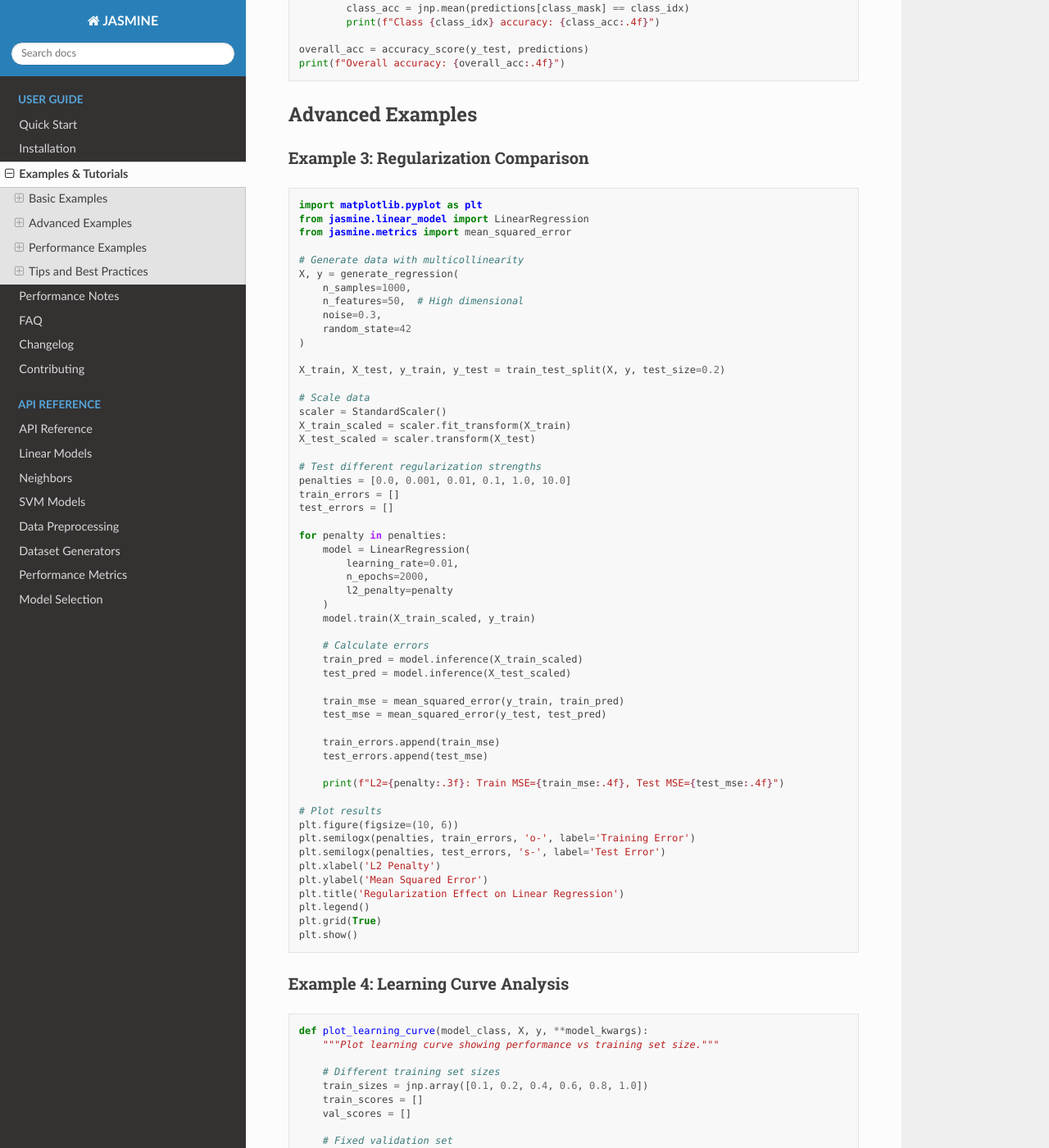
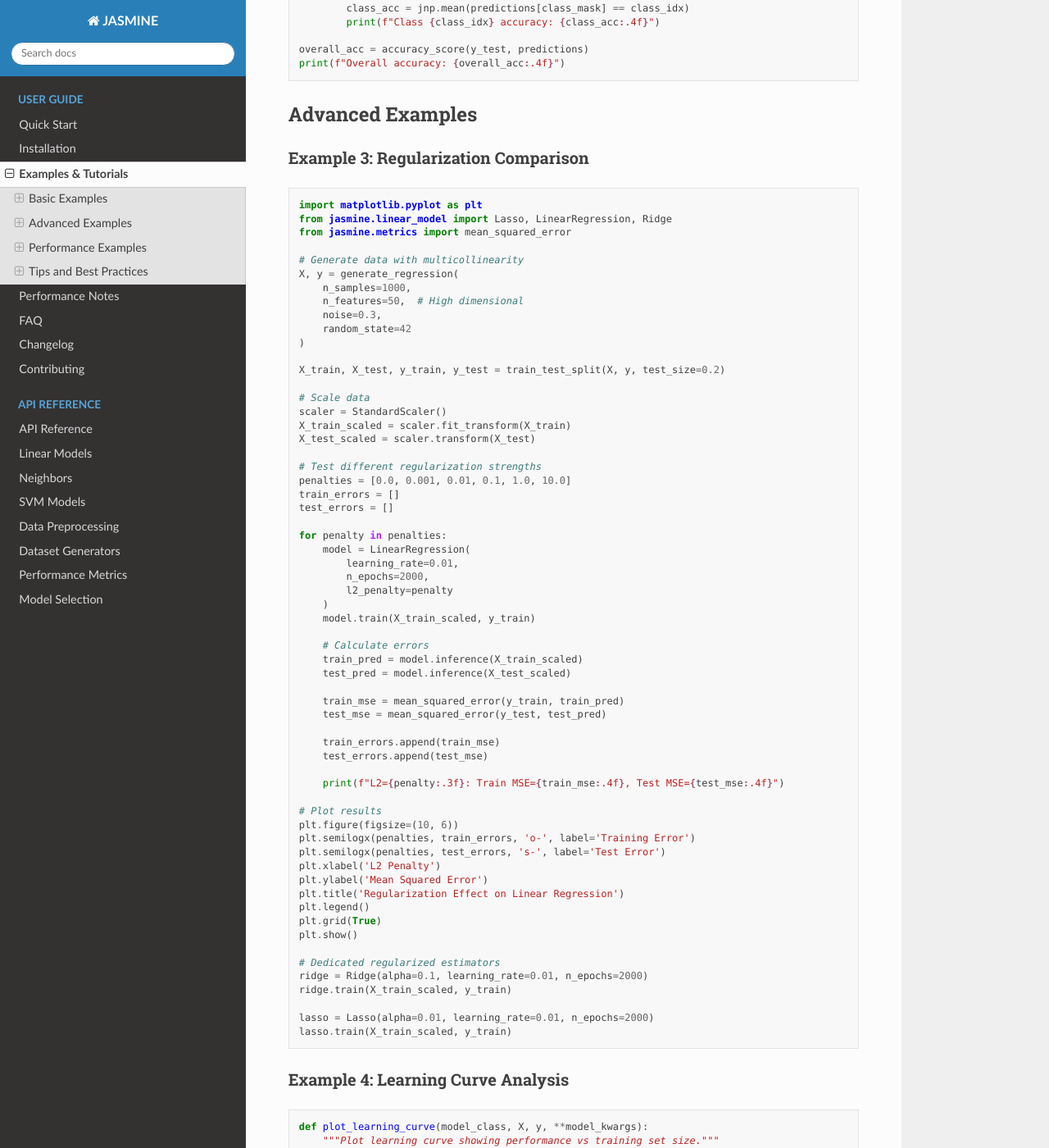
Before and after one commit to jaseempaloth/JASMINE, a Sphinx documentation site: the page built from docs/examples.rst, in a window 1280 px wide and 1400 px high, scrolled down 1752 px. Shown: the whole window at 82% size. Built offline with Sphinx 7.4.7 and the Read the Docs theme 3.1.0, drawn with Linux system fonts in a browser that asks for light colours.

Commit message:
feat: update documentation to include Ridge and Lasso models in linear model module

```diff
--- a/docs/api/index.rst
+++ b/docs/api/index.rst
@@ -22,7 +22,7 @@ Package Overview
 
 JASMINE is organized into several modules, each providing specific functionality:
 
-* :mod:`jasmine.linear_model` - Linear and logistic regression models
+* :mod:`jasmine.linear_model` - Linear, ridge, lasso, and logistic regression models
 * :mod:`jasmine.neighbors` - Nearest-neighbor classifiers
 * :mod:`jasmine.svm` - Support Vector Machine classifiers
 * :mod:`jasmine.preprocessing` - Data preprocessing utilities
@@ -41,6 +41,8 @@ Most Common Classes
 
    jasmine.linear_model.LinearRegression
    jasmine.linear_model.LogisticRegression
+   jasmine.linear_model.Ridge
+   jasmine.linear_model.Lasso
    jasmine.neighbors.KNNClassifier
    jasmine.svm.SVMClassifier
    jasmine.preprocessing.StandardScaler
--- a/docs/api/linear_model.rst
+++ b/docs/api/linear_model.rst
@@ -1,7 +1,7 @@
 Linear Models
 =============
 
-The :mod:`jasmine.linear_model` module provides linear and logistic regression models.
+The :mod:`jasmine.linear_model` module provides linear, ridge, lasso, and logistic regression models.
 
 .. currentmodule:: jasmine.linear_model
 
@@ -14,3 +14,5 @@ Classes
 
    LinearRegression
    LogisticRegression
+   Ridge
+   Lasso
--- a/docs/examples.rst
+++ b/docs/examples.rst
@@ -111,7 +111,7 @@ Example 3: Regularization Comparison
 .. code-block:: python
 
    import matplotlib.pyplot as plt
-   from jasmine.linear_model import LinearRegression
+   from jasmine.linear_model import Lasso, LinearRegression, Ridge
    from jasmine.metrics import mean_squared_error
 
    # Generate data with multicollinearity
@@ -164,6 +164,13 @@ Example 3: Regularization Comparison
    plt.legend()
    plt.grid(True)
    plt.show()
+
+   # Dedicated regularized estimators
+   ridge = Ridge(alpha=0.1, learning_rate=0.01, n_epochs=2000)
+   ridge.train(X_train_scaled, y_train)
+
+   lasso = Lasso(alpha=0.01, learning_rate=0.01, n_epochs=2000)
+   lasso.train(X_train_scaled, y_train)
 
 Example 4: Learning Curve Analysis
 ~~~~~~~~~~~~~~~~~~~~~~~~~~~~~~~~~~~
```
